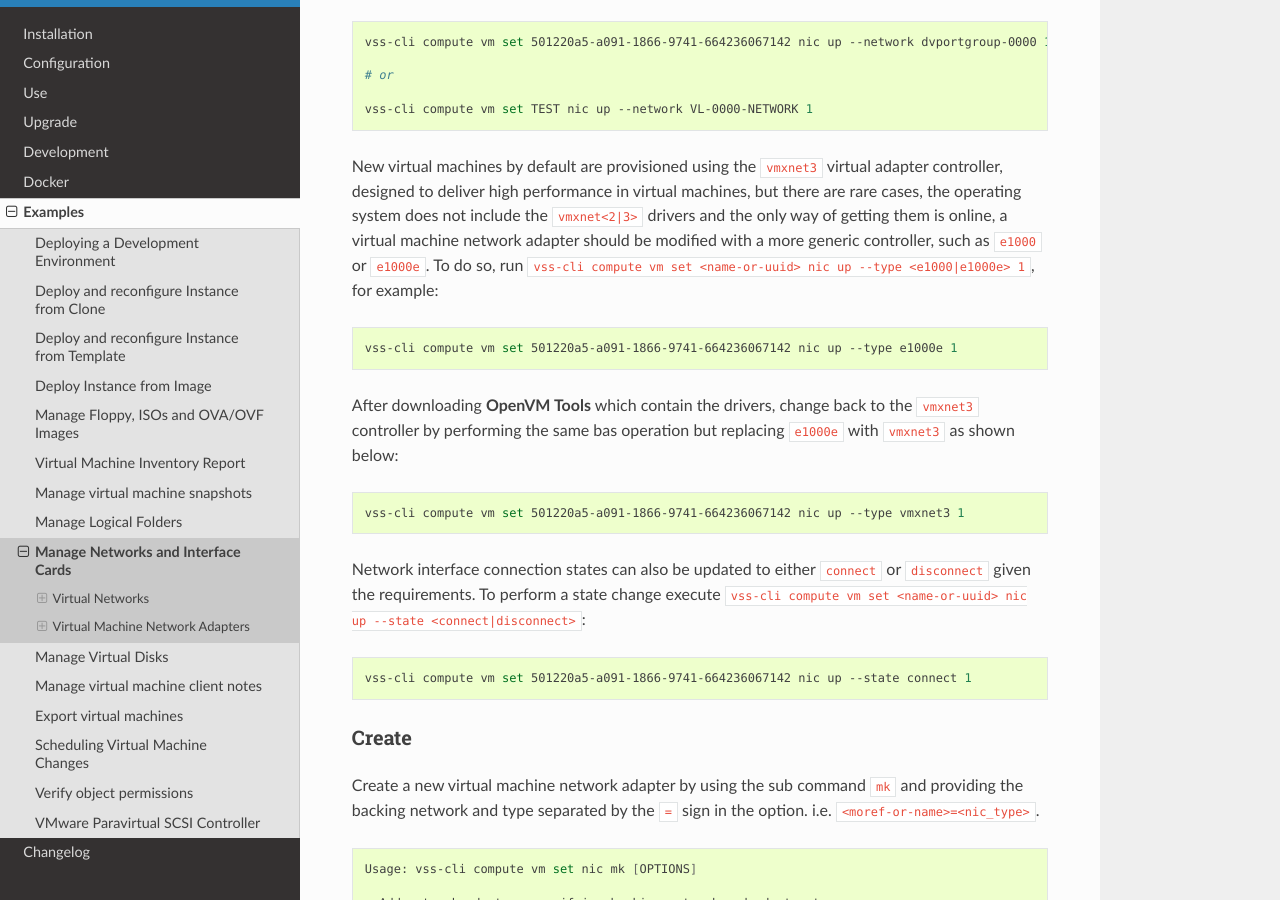
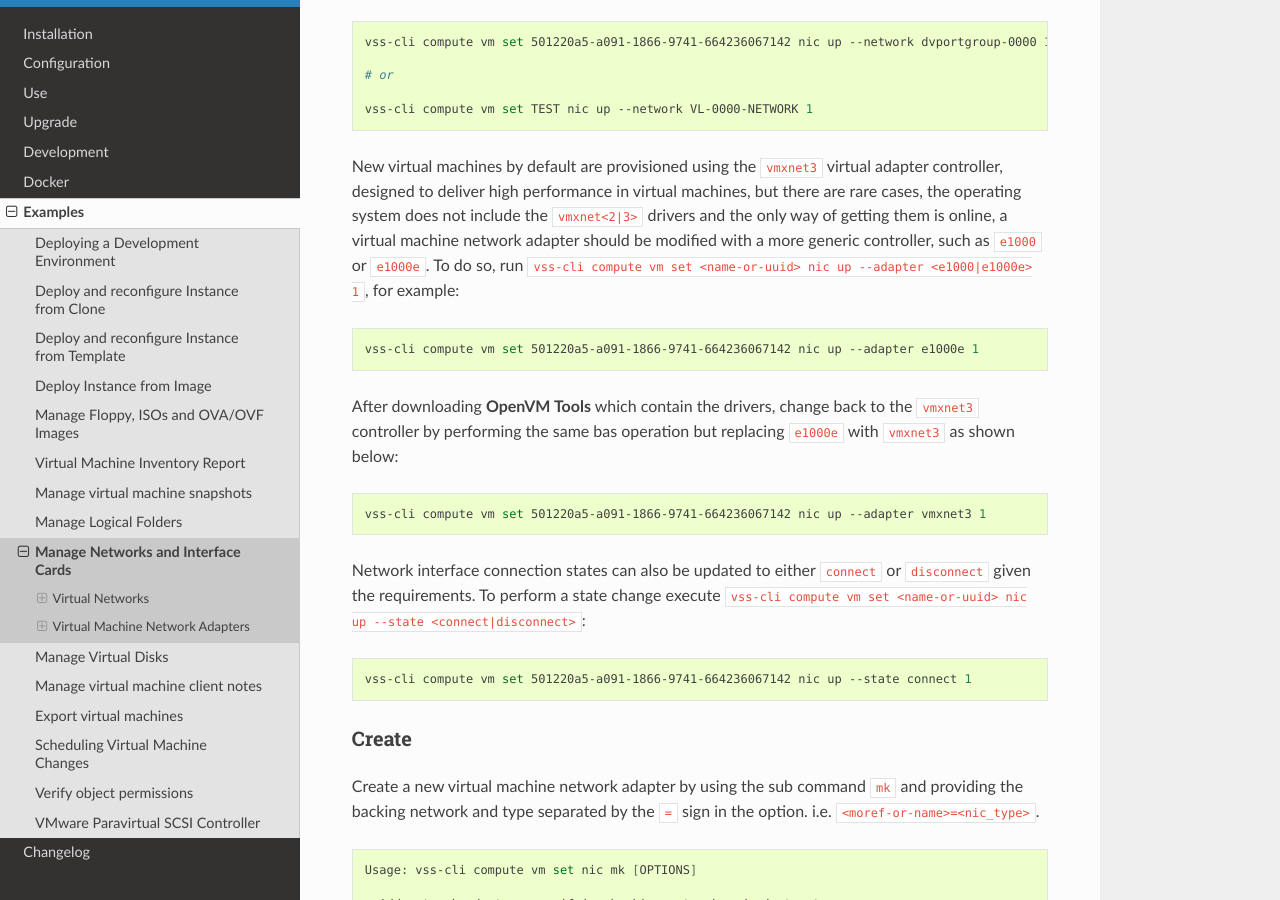
Before and after one commit to EIS-ITS/vss-cli, a Sphinx documentation site: the page built from docs/examples/network.rst, in a window 1280 px wide and 900 px high, scrolled down 2921 px. Built offline with Sphinx 7.4.7 and the Read the Docs theme 2.0.0, drawn with Linux system fonts in a browser that asks for light colours; the version number could not be read and is left out.

Commit message:
Issue #168: 🐛examples/network invalid option to change network adapter - Bump version: 0.2.3 → 0.2.4-dev0 - fixes #168

```diff
--- a/docs/examples/network.rst
+++ b/docs/examples/network.rst
@@ -172,11 +172,11 @@ New virtual machines by default are provisioned using the ``vmxnet3`` virtual ad
 designed to deliver high performance in virtual machines, but there are rare cases, the operating
 system does not include the ``vmxnet<2|3>`` drivers and the only way of getting them is online, a virtual
 machine network adapter should be modified with a more generic controller, such as ``e1000`` or ``e1000e``.
-To do so, run ``vss-cli compute vm set <name-or-uuid> nic up --type <e1000|e1000e> 1``, for example:
+To do so, run ``vss-cli compute vm set <name-or-uuid> nic up --adapter <e1000|e1000e> 1``, for example:
 
 .. code-block:: bash
 
-    vss-cli compute vm set 501220a5-a091-1866-9741-664236067142 nic up --type e1000e 1
+    vss-cli compute vm set 501220a5-a091-1866-9741-664236067142 nic up --adapter e1000e 1
 
 After downloading **OpenVM Tools** which contain the drivers, change back to the ``vmxnet3``
 controller by performing the same bas operation but replacing ``e1000e`` with ``vmxnet3`` as
@@ -184,7 +184,7 @@ shown below:
 
 .. code-block:: bash
 
-    vss-cli compute vm set 501220a5-a091-1866-9741-664236067142 nic up --type vmxnet3 1
+    vss-cli compute vm set 501220a5-a091-1866-9741-664236067142 nic up --adapter vmxnet3 1
 
 
 Network interface connection states can also be updated to either ``connect`` or ``disconnect``
```
Also changed, not shown: .bumpversion.cfg, 3 other files.
